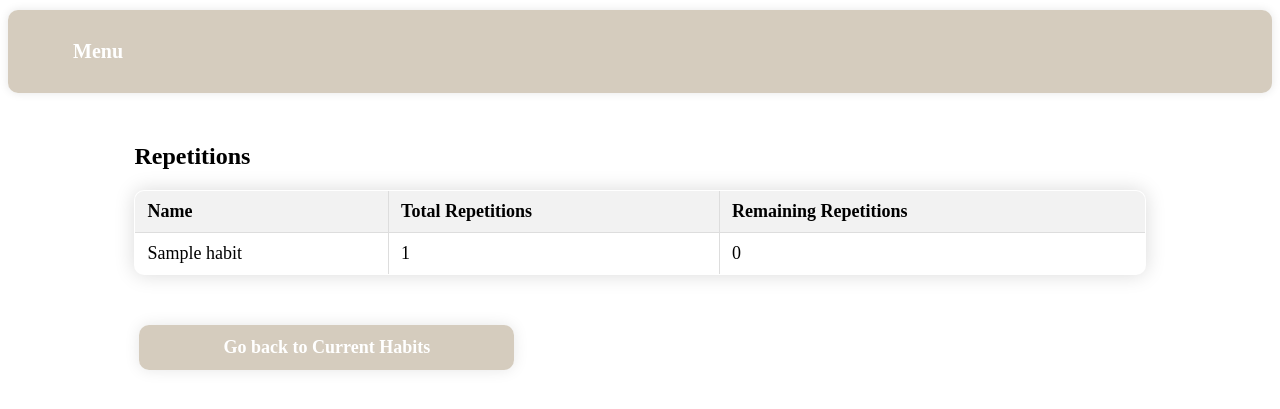
After one commit to AdamPrzychodniStudent/Habit_Tracker, a Django app: page /habit_tracker/repetitions/ in a window 1280 px wide. The commit adds this page. Shown: the top 409 px of the page. Run offline with Django 4.2, Linux system fonts and the light colour scheme; a user stored in the database is signed in; tables that the repository leaves empty hold one stand-in row (values such as "Sample post").

Commit message:
Repetitions

```diff
--- a/myproject/habit_tracker/templates/habit_tracker/habit_list.html
+++ b/myproject/habit_tracker/templates/habit_tracker/habit_list.html
@@ -50,7 +50,6 @@
     <a href="{% url 'create_habit' %}" class="btn">Create a new habit</a>
     <a href="{% url 'show_current_habits' %}" class="btn">Show all current habits</a>
     <a href="{% url 'show_completed_habits' %}" class="btn">Show completed habits</a>
-    <a href="#" class="btn">How many repetitions</a>
-    <a href="#" class="btn">How many days left</a>
+    <a href="{% url 'show_repetitions' %}" class="btn">Repetitions</a>
   </div>
 {% endblock %}
--- /dev/null
+++ b/myproject/habit_tracker/templates/habit_tracker/show_repetitions.html
@@ -0,0 +1,26 @@
+{% extends "habit_tracker/base.html" %}
+
+{% block content %}
+  <h2>Repetitions</h2>
+  <table border="1">
+    <thead>
+      <tr>
+        <th>Name</th>
+        <th>Total Repetitions</th>
+        <th>Remaining Repetitions</th>
+      </tr>
+    </thead>
+    <tbody>
+      {% for habit in habit_repetitions %}
+      <tr>
+        <td>{{ habit.name }}</td>
+        <td>{{ habit.total_reps }}</td>
+        <td>{{ habit.remaining_reps }}</td>
+      </tr>
+      {% endfor %}
+    </tbody>
+  </table>
+  <div class="button-container">
+    <a href="{% url 'show_current_habits' %}" class="btn">Go back to Current Habits</a>
+  </div>
+{% endblock %}
--- a/myproject/habit_tracker/urls.py
+++ b/myproject/habit_tracker/urls.py
@@ -8,5 +8,6 @@ urlpatterns = [
     path('current_habits/', views.show_current_habits, name='show_current_habits'),
     path('completed_habits/', views.show_completed_habits, name='show_completed_habits'),
     path('show_streaks/', views.show_streaks, name='show_streaks'),
+    path('repetitions/', views.show_repetitions, name='show_repetitions'),
     path('toggle_habit_done/<int:habit_id>/', views.toggle_habit_done, name='toggle_habit_done'),
 ]
--- a/myproject/habit_tracker/views.py
+++ b/myproject/habit_tracker/views.py
@@ -143,6 +143,35 @@ def show_streaks(request):
     return render(request, 'habit_tracker/show_streaks.html', {'streaks': sorted_streaks})
 
 
+from datetime import timedelta
+
+@login_required
+def show_repetitions(request):
+    habits = Habit.objects.filter(user=request.user)
+    habit_repetitions = []
+
+    for habit in habits:
+        total_days = (habit.end_date - habit.start_date).days + 1
+        total_reps = 0
+
+        if habit.period == Habit.DAILY:
+            total_reps = total_days
+        elif habit.period == Habit.WEEKLY:
+            total_reps = total_days // 7
+        elif habit.period == Habit.MONTHLY:
+            total_reps = total_days // 30  # Approximate days in a month
+
+        # Calculate remaining repetitions
+        done_reps = CheckOff.objects.filter(habit=habit).count()
+        remaining_reps = total_reps - done_reps
+
+        habit_repetitions.append({
+            'name': habit.name,
+            'total_reps': total_reps,
+            'remaining_reps': remaining_reps
+        })
+
+    return render(request, 'habit_tracker/show_repetitions.html', {'habit_repetitions': habit_repetitions})
 
 
 
```
